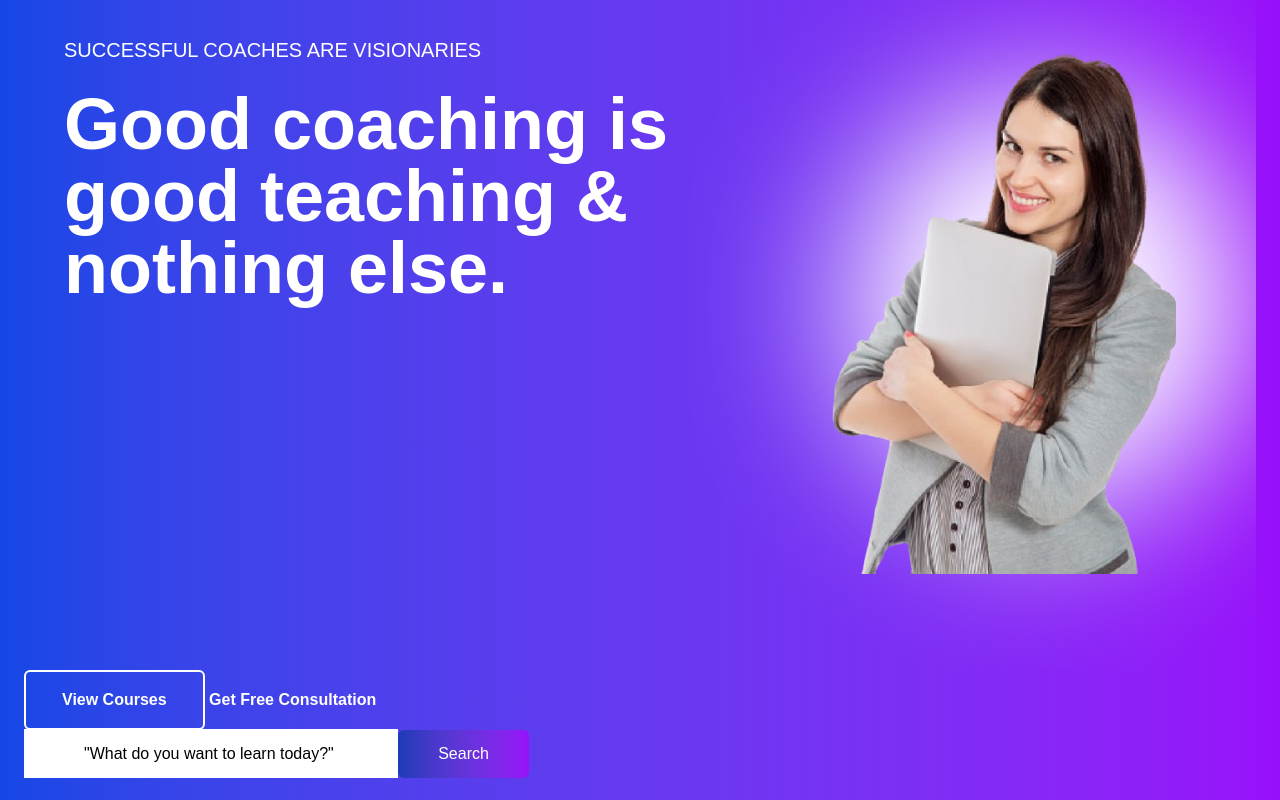
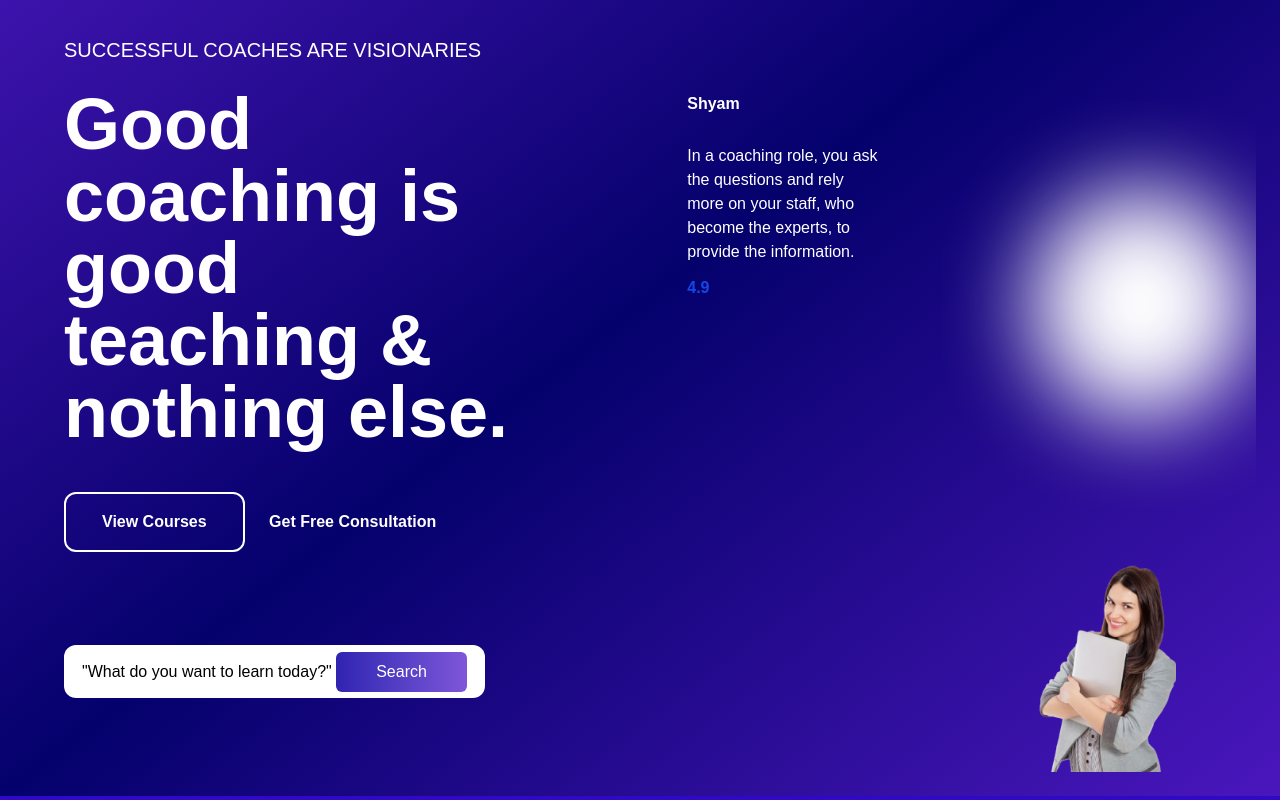
Before and after one commit to poojamurugan10/tailwind-css-landing-page, a plain HTML site: page index.html in a window 1280 px wide. Shown: the part 320-1120 px from the top of the page. Drawn offline with nearby package versions, Linux system fonts and the light colour scheme.

Commit message:
header complted partially

```diff
--- a/index.html
+++ b/index.html
@@ -10,9 +10,9 @@
               --color-blue: #04016C;
               --color-purple: #4A16BD;
               --color-blue2: #2E08C7;
-              --color-blue2: #7E08C7;
+              --color-blue3: #7E08C7;
               --color-purple&white: #2E08C7;
-              --color-button1: #083F9B;
+              --color-button1: #3023B2;
               --color-button2: #7F56D9;
               --color-skyblue: #739FE8;
               --color-lightpurple: #4F18CA;
@@ -20,11 +20,16 @@
               --color-white: #FFFFFF;
               --color-black: #000000;
               --color-grey: #4E596B;
+             --color-footer2:  #477AE3;
+             --color-footer1:  #931BBD;
+             --color-footer3: #0351AE;
+             --color-footer4: #0A542C8;
               --color-darkgrey: #324361;
               --color-paragrey: #7E7EAA;
               --color-darkblue: #0A033C;
               --font-saira: "Saira", sans-serif;
               --font-righteous: "Righteous", sans-serif;
+
             }
             @utility container{
               center:true;
@@ -35,12 +40,9 @@
             href="https://cdn-icons-png.flaticon.com/512/3031/3031121.png"
             type="image/x-icon"
           />
-            <link rel="preconnect" href="https://fonts.googleapis.com">
-            <link rel="preconnect" href="https://fonts.gstatic.com" crossorigin>
-            <link href="https://fonts.googleapis.com/css2?family=Poppins:wght@400;500;600;700&family=Saira:ital,wght@0,100..900;1,100..900&family=Volkhov:wght@400;700&display=swap" rel="stylesheet">
-            <link rel="preconnect" href="https://fonts.googleapis.com">
-      <link rel="preconnect" href="https://fonts.gstatic.com" crossorigin>
-      <link href="https://fonts.googleapis.com/css2?family=Poppins:wght@400;500;600;700&family=Righteous&family=Saira:ital,wght@0,100..900;1,100..900&family=Volkhov:wght@400;700&display=swap" rel="stylesheet">
+          <link rel="preconnect" href="https://fonts.googleapis.com">
+<link rel="preconnect" href="https://fonts.gstatic.com" crossorigin>
+<link href="https://fonts.googleapis.com/css2?family=Poppins:wght@400;500;600;700&family=Righteous&family=Saira:ital,wght@0,100..900;1,100..900&family=Volkhov:wght@400;700&display=swap" rel="stylesheet">
             <link
             rel="stylesheet"
             href="https://cdnjs.cloudflare.com/ajax/libs/font-awesome/6.7.2/css/all.min.css"
@@ -77,43 +79,69 @@
     <!--hero section-->
     <section class="relative">
       <!--hero section div-->
+
       <div
-        class="bg-gradient-to-r from-blue-700 to-purple-600 p-6 mt-14 lg:mt-2"
+        class="bg-gradient-to-br from-purple via-blue to-purple p-6 mt-14 lg:mt-2"
       >
-        <div class="flex flex-1 justify-center">
+      <!--left div-->
+        <div class="flex flex-row gap-25">
           <div class="mx-auto">
             <h2
-              class="flex flex-1 uppercase text-white ml-10 font-righteous text-xl md:text-4xl lg:text-xl text-center lg:text-left mb-6 mt-50"
+              class="flex flex-1 uppercase text-white ml-10 font-righteous text-xl md:text-4xl lg:text-xl text-center lg:text-left mb-6 mt-50  hover:underline hover:decoration-blue-500 hover:decoration-2"
             >
               Successful coaches are visionaries
             </h2>
             <h1
-              class="flex flex-1 text-white ml-10 font-righteous text-2xl font-bold md:text-4xl lg:text-7xl text-center lg:text-left mb-6"
+              class="flex flex-1 text-white ml-10 font-righteous text-2xl font-bold md:text-4xl lg:text-7xl text-center lg:text-left mb-6  hover:underline hover:decoration-blue-500 hover:decoration-2"
             >
-              Good coaching is good teaching & <br />nothing else.
+              Good coaching is good teaching & nothing else.
             </h1>
+            <!--buttons part-->
+        <div class="py-5 px-10">
+          <button
+            class="border-2 border-white rounded-xl text-white py-4 px-9 font-semibold hover:border hover:border-blue-500 hover:decoration-4 p-4"
+          >
+            View Courses
+          </button>
+          <a href="#" class="flex-1 px-5 text-white  hover:underline hover:decoration-blue-500 hover:decoration-2 font-semibold"
+            >Get Free Consultation</a
+          >
+        </div>
+        <div class="px-10 py-20 ">
+          <label class="text bg-white   hover:border-blue-500 hover:decoration-4 p-4.5 rounded-xl">
+            "What do you want to learn today?"
+            <button
+            class="bg-gradient-to-r from-button1 to-button2 text-white font py-2 px-10 rounded-md "
+          >
+            Search
+          </button>
+          </label>
+
+
+
+        </div>
           </div>
-          <div class="right">
+          <div class="right grid grid-cols-2">
             <!--review-->
-            <div class="flex flex-1 mx-auto my-auto">
+            <div class="flex-row py-60 px-15 ">
               <h3
-                class="flex flex-1 justify-center items-center flex-row text-white font-semibold"
+                class=" flex-row text-white font-semibold py-4"
               >
                 Shyam
               </h3>
               <p
-                class="flex flex-1 justify-center items-center flex-row text-white"
+                class=" flex-row text-white py-3"
               >
                 In a coaching role, you ask the questions and rely more on your
                 staff, who become the experts, to provide the information.
               </p>
-              <h6 class="text-indigo-900 font-semibold">4.9</h6>
+              <h6 class="text-blue-700 font-semibold">4.9</h6>
             </div>
-            <div class="flex flex-1 justify-end mx-auto relative">
+            <div class="flex flex-1 justify-end object-cover mx-auto items-end relative">
               <img
-                class="w-3/6 h-5/6 sm:w-3/4 sm:h-3/4 md:h-full md:w-full"
+                class="w-3/6 h-5/6 sm:w-3/4 sm:h-3/4 md:h-full md:w-full items-end"
                 src="assets/Ellipse 8324.svg"
-                alt=""
+                alt="Ellipse"
               />
 
               <div class="absolute opacity-100 px-20">
@@ -127,31 +155,11 @@
           </div>
         </div>
 
-        <!--buttons part-->
-        <div class="">
-          <button
-            class="border-2 border-white rounded-md text-white py-4 px-9 font-semibold"
-          >
-            View Courses
-          </button>
-          <a href="#" class="flex-1 text-white hover:underline font-semibold"
-            >Get Free Consultation</a
-          >
-        </div>
-        <div class="mt">
-          <label class="text bg-white py-4 px-15">
-            "What do you want to learn today?"
-          </label>
 
-          <button
-            class="bg-gradient-to-r from-blue-800 to-purple-600 text-white font py-3 px-10 rounded-md"
-          >
-            Search
-          </button>
-        </div>
+
       </div>
       <!--apps -->
-      <div class="bg-gradient-to-r from-purple-800 to-blue-900 p-6">
+      <div class="bg-gradient-to-b from-blue2 to-blue3 p-6">
         <ul class="flex flex-1 justify-center gap-15">
           <li><img src="assets/Link ⏵ brand6.png.svg" alt="spotify" /></li>
           <li>
@@ -320,7 +328,7 @@
         </div>
         <div class="flex justify-center">
           <button
-            class="bg-gradient-to-r from-blue-800 to-purple-600 text-white font py-3 px-10 rounded-md mt-20"
+            class="bg-gradient-to-r from-button1 to-button2 text-white font py-3 px-10 rounded-md mt-20"
           >
             Explore courses
           </button>
@@ -329,7 +337,7 @@
     </section>
     <!--reasons-->
     <section>
-      <div class="bg-gradient-to-r from-indigo-300 to-blue-900">
+      <div class="bg-gradient-to-r from-skyblue to-lightpurple">
         <div class="justify-center">
           <h4
             class="flex justify-center text-3xl font-semibold text-white mt-15 py-10 hover:underline hover:decoration-blue-500 hover:decoration-2"
@@ -460,7 +468,7 @@
                       <img class="mt-6 px-5"
                       src="assets/Group 1000014987.svg" alt="">
                     </div>
-                    <div class=" relative drop-shadow-lg  bg-white">
+                    <div class=" relative drop-shadow-lg  bg-white mb-10">
                     <img  class="px-40"
                     src="assets/th (1) 4.svg" alt="women">
                     <p class="text-xs text-gray-500 mt-5 px-5  hover:underline hover:decoration-blue-500 hover:decoration-2">Such an amazing traniner and easily understand the entire
@@ -486,7 +494,7 @@
             </section>
             <!--footer-->
             <footer>
-              <div class="flex flex-wrap gap-30 px-20 bg-gradient-to-r from-purple-600 to-blue-900 py-20">
+              <div class="flex flex-wrap gap-30 px-20 bg-gradient-to-r from-footer1 to-footer2 py-20">
                 <div>
                   <h1 class="text-2xl font-bold flex justify-start py-4 text-darkblue">Connect</h1>
                   <img class="flex justify-center px-7 py-4"
@@ -540,7 +548,7 @@ Saheb Kunta, Hyd, 500005</p>
                 </div>
                 <!--social-->
                 <div>
-                  <div class="bg-gradient-to-r from-blue-800 to-blue-700 flex flex-wrap justify-center gap-10 py-15">
+                  <div class="bg-gradient-to-r from-footer3 to-footer3 flex flex-wrap justify-center gap-10 py-15">
                     <img class="bg-white rounded-4xl"
                     src="assets/Instagram.svg" alt="insta">
                     <img  class="bg-white rounded-4xl"
```
